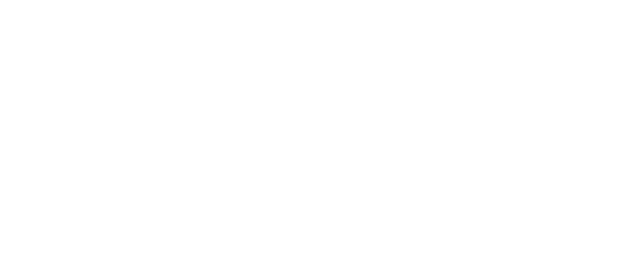
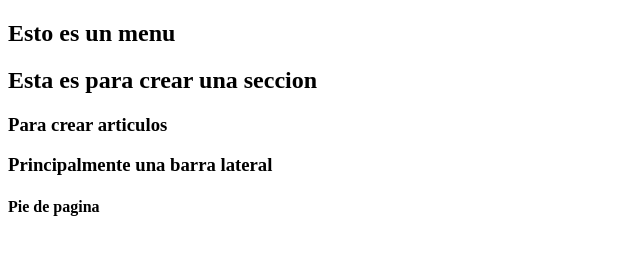
Before and after one commit to RegaladoLeonardo/4IV9-PSW-Regalado-Zuniga-Leonardo, a plain HTML site: page index.html in a window 1280 px wide. Shown: the whole page, without its empty margins (0-640 px from the left). Drawn offline with Linux system fonts and the light colour scheme.

Commit message:
Primer pagina

```diff
--- a/index.html
+++ b/index.html
@@ -8,5 +8,28 @@
 </head>
 <body>
 
+              <nav>
+                            <h1> Esto es un menu </h1>
+              </nav>
+
+              <section>
+                            <h2>Esta es para crear una seccion</h2>
+
+                            <article>
+                                          <h3> Para crear articulos</h3>
+                            </article>
+
+
+                            <aside>
+                                          <h3> Principalmente una barra lateral</h3>
+                            </aside>
+
+
+              </section>
+
+
+              <footer>
+                            <h4>Pie de pagina</h4>
+              </footer>
 </body>
 </html>
```
